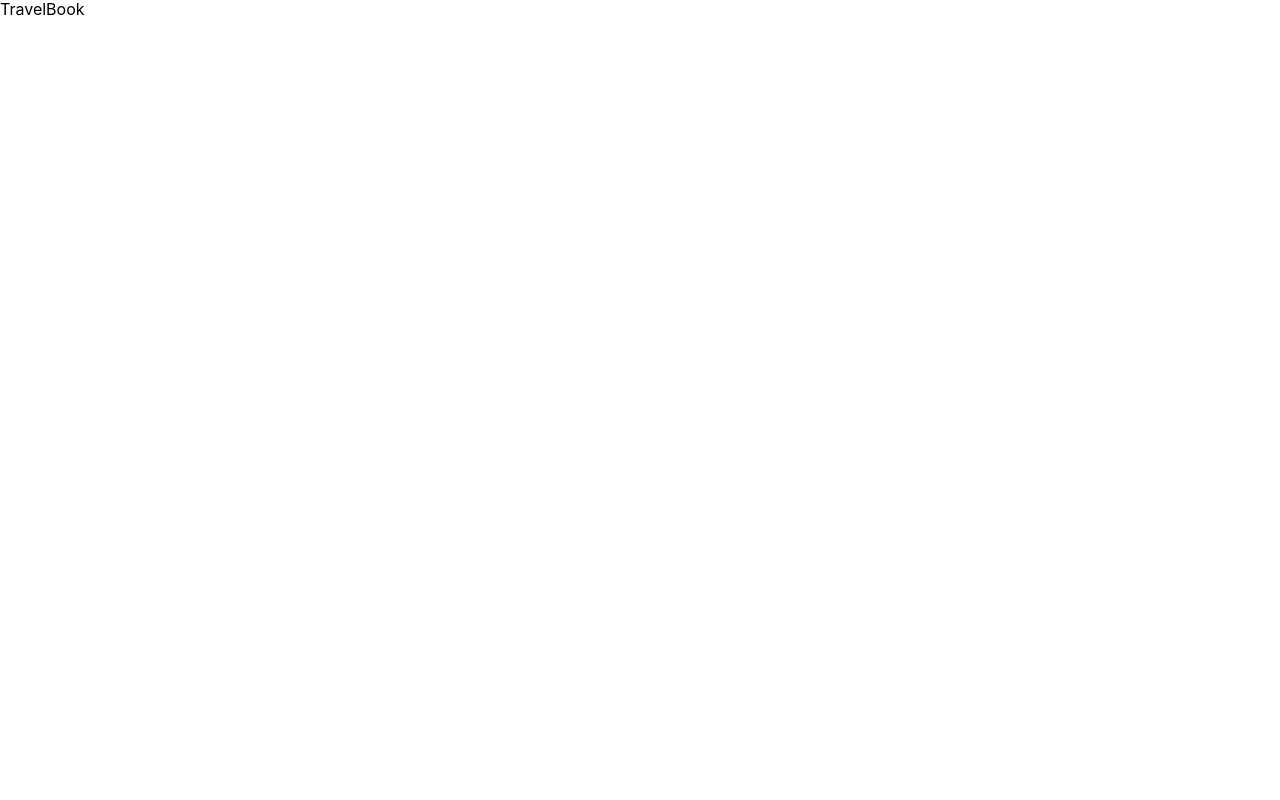
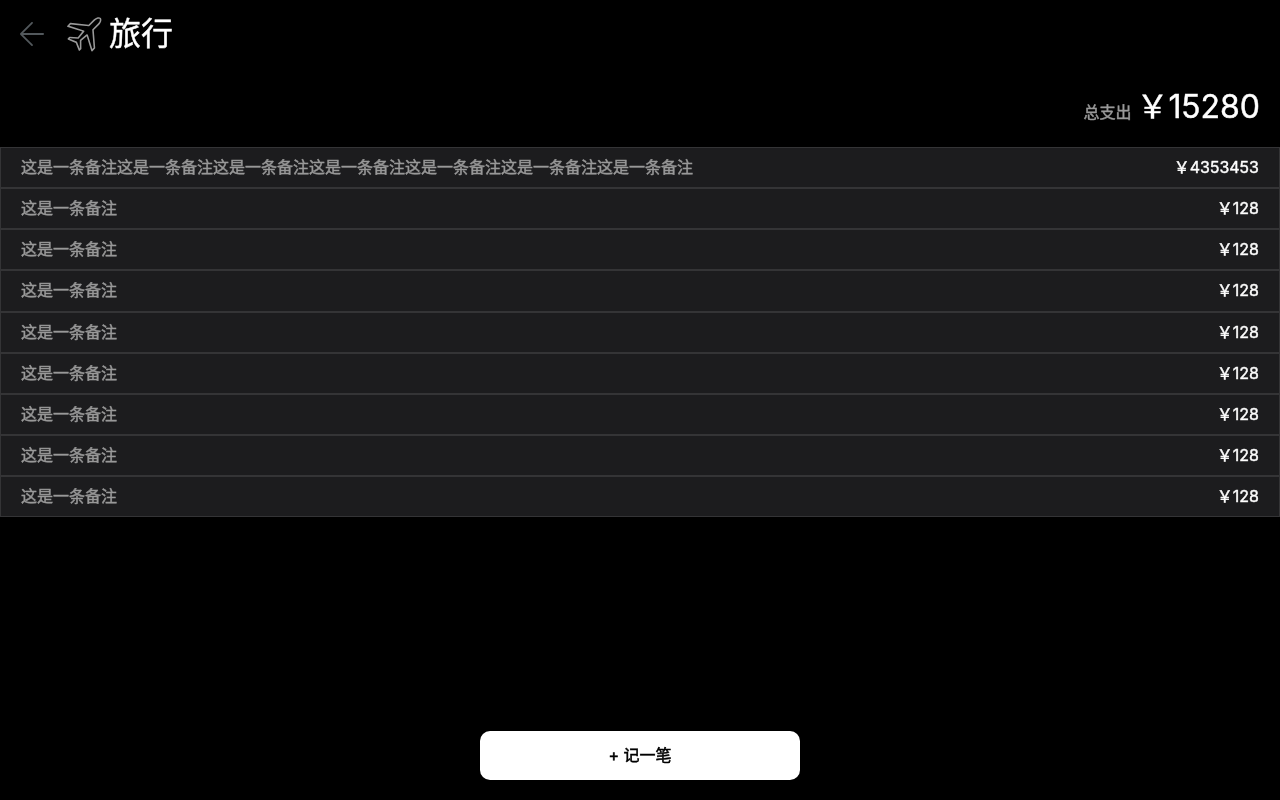
Before and after one commit to EvaLLLLL/grap-book, a React app: page /#/travel in a window 1280 px wide. Built offline with nearby package versions, Linux system fonts and the light colour scheme.

Commit message:
完成详情页样式

```diff
--- a/src/views/TravelBook.tsx
+++ b/src/views/TravelBook.tsx
@@ -1,9 +1,117 @@
 import React from 'react';
+import styled from 'styled-components';
+import Button from '../components/Button';
+import Icon from '../components/Icon';
 
-const TravelBook = () => {
+const Wrapper = styled.div`
+	color: white;
+	position: relative;
+	background: black;
+	height: 100vh;
+	> .titleWrapper {
+			> .title {
+			display: flex;
+			align-items: center;
+			margin: 0 20px;
+			> span {
+				font-size: 2em;
+				padding: 15px 0;
+			}
+			> .icon {
+			width: 2.5em;
+			height: 2.5em;
+			margin-right: 5px;
+			}
+			> .goback {
+			width: 1.5em;
+			height: 1.5em;
+			margin-right: 20px;
+			}
+		}
+	}
+	> .amount {
+		text-align: right;
+		padding: 20px;
+		> span {
+			color: #999999;
+			&.number {
+				margin-left: 5px;
+				color: white;
+				font-size: 2em;
+			}
+		}
+	}
+	> .content {
+		> .records > .recordItem {
+			background: #1c1c1e;
+			border: 1px solid #343436;
+			padding: 10px 20px;
+			display: flex;
+			justify-content: space-between;
+			align-items: center;
+			> .note {
+				color: #999;
+			}
+			> .money {}
+		}
+	}
+`;
+
+const TravelBook: React.FC = (props) => {
 	return (
-		<div>TravelBook</div>
-	);
+		<Wrapper>
+			<div className="titleWrapper">
+				<div className="title">
+					<Icon name="goback" className="goback"/>
+					<Icon name="travel" className="icon"/>
+					<span>旅行</span>
+				</div>
+			</div>
+			<div className="amount">
+				<span>总支出</span>
+				<span className="number">￥15280</span>
+			</div>
+			<div className="content">
+				<div className="records">
+					<div className="recordItem">
+						<span className="note oneLine">这是一条备注这是一条备注这是一条备注这是一条备注这是一条备注这是一条备注这是一条备注</span>
+						<span className="money">￥4353453</span>
+					</div>
+					<div className="recordItem">
+						<span className="note">这是一条备注</span>
+						<span className="money">￥128</span>
+					</div>
+					<div className="recordItem">
+						<span className="note">这是一条备注</span>
+						<span className="money">￥128</span>
+					</div>
+					<div className="recordItem">
+						<span className="note">这是一条备注</span>
+						<span className="money">￥128</span>
+					</div>
+					<div className="recordItem">
+						<span className="note">这是一条备注</span>
+						<span className="money">￥128</span>
+					</div>
+					<div className="recordItem">
+						<span className="note">这是一条备注</span>
+						<span className="money">￥128</span>
+					</div>
+					<div className="recordItem">
+						<span className="note">这是一条备注</span>
+						<span className="money">￥128</span>
+					</div>
+					<div className="recordItem">
+						<span className="note">这是一条备注</span>
+						<span className="money">￥128</span>
+					</div>
+					<div className="recordItem">
+						<span className="note">这是一条备注</span>
+						<span className="money">￥128</span>
+					</div>
+				</div>
+			</div>
+			<Button content={'+ 记一笔'}/>
+		</Wrapper>);
 };
-
 export default TravelBook;
```
Also changed, not shown: src/icons/goback.svg (added).
